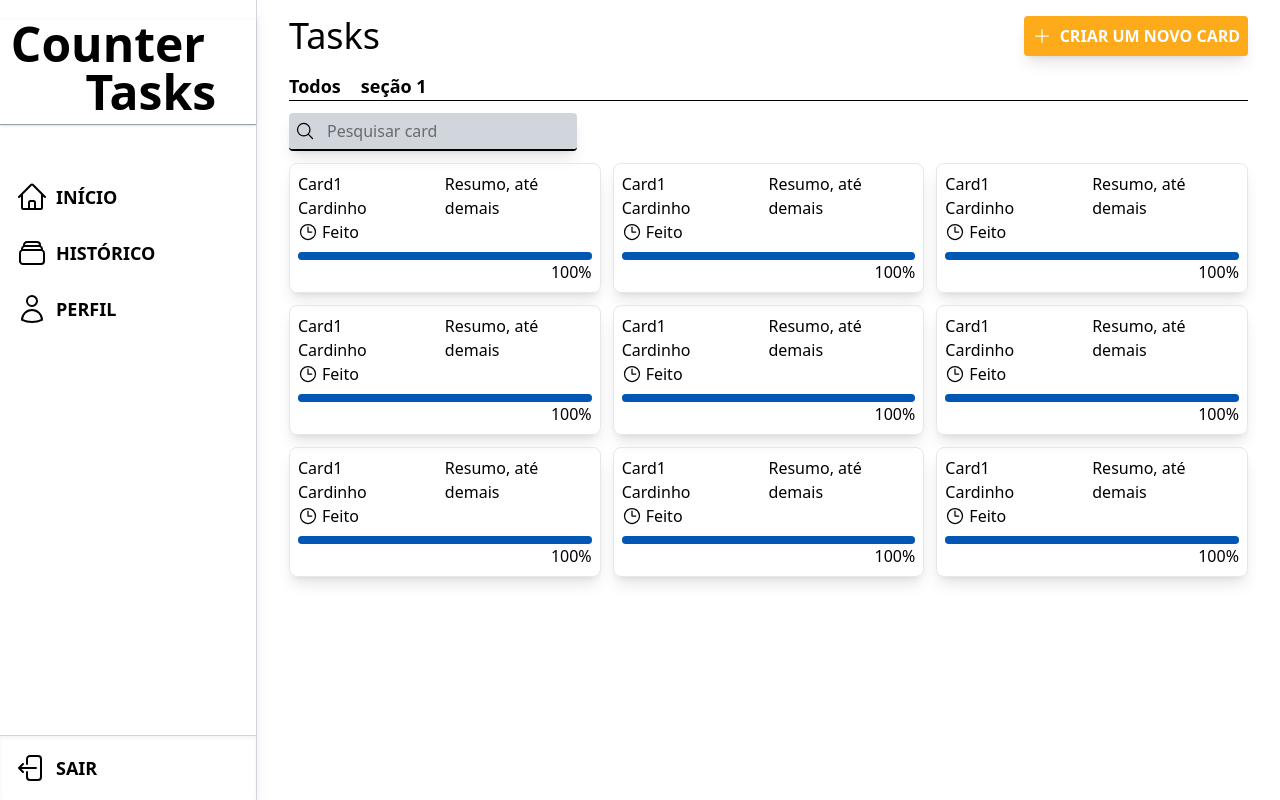
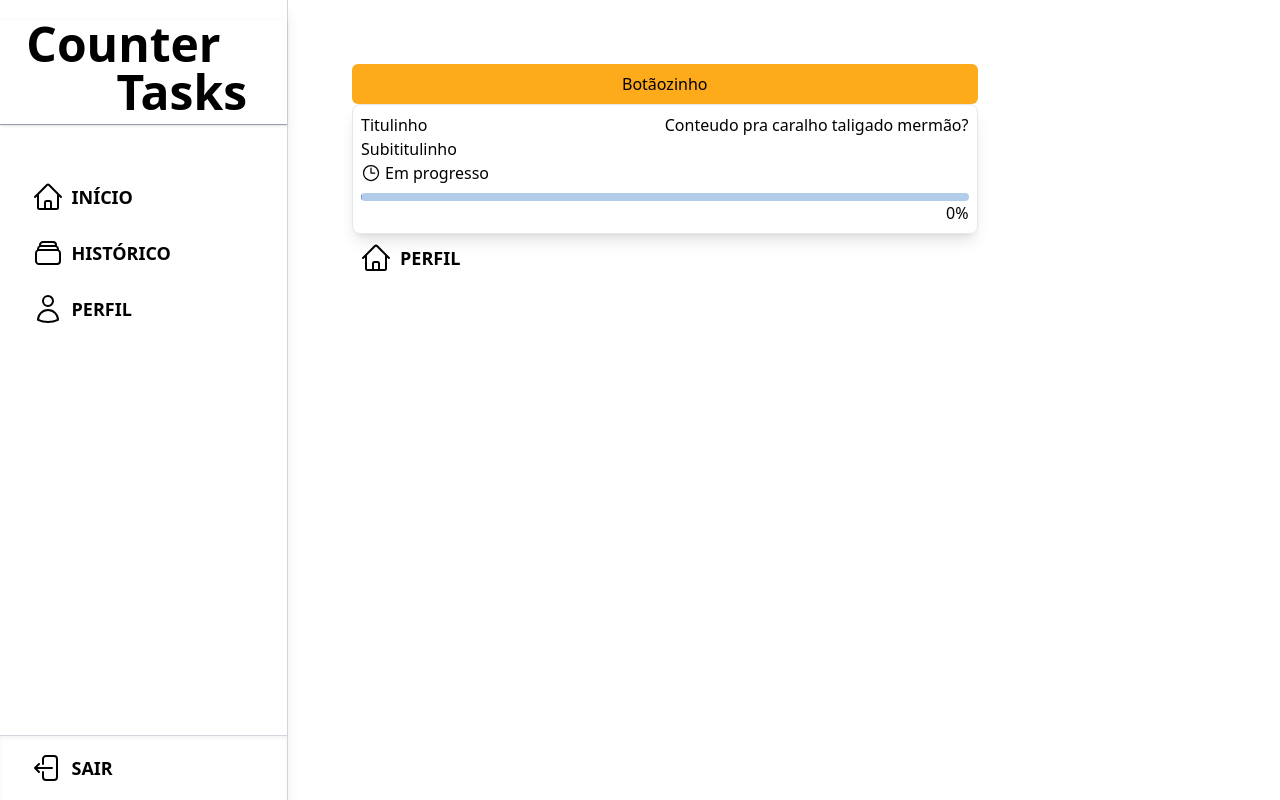
Before and after one commit to GeovaniSV/countertasks-frontend, a React (Vite) app: page / in a window 1280 px wide. Built offline with nearby package versions, Linux system fonts and the light colour scheme.

Commit message:
app.tsx merge conflicts fixed

```diff
--- a/src/App.tsx
+++ b/src/App.tsx
@@ -1,10 +1,7 @@
 import { BrowserRouter, Routes, Route } from 'react-router-dom'
 
 import SideBar from './components/SideBar'
-
-//pages
 import ComponentsUsage from './pages/ComponentsUsage'
-import Home from './pages/Home'
 
 function App() {
 	return (
@@ -14,10 +11,6 @@ function App() {
 				<Routes>
 					<Route
 						path="/"
-						element={<Home />}
-					/>
-					<Route
-						path="/componentes"
 						element={<ComponentsUsage />}
 					/>
 				</Routes>
```
